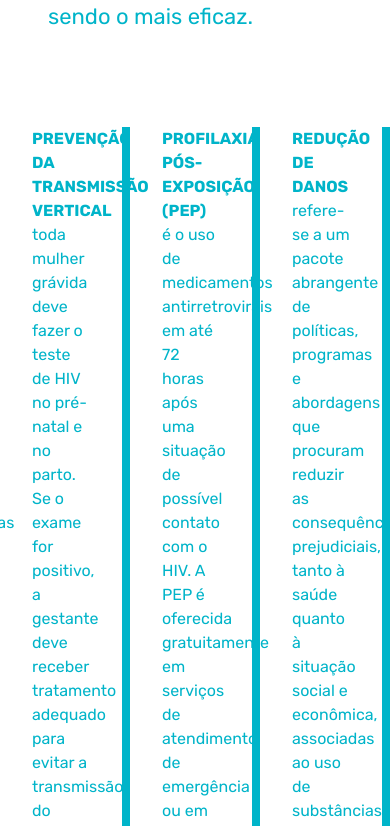
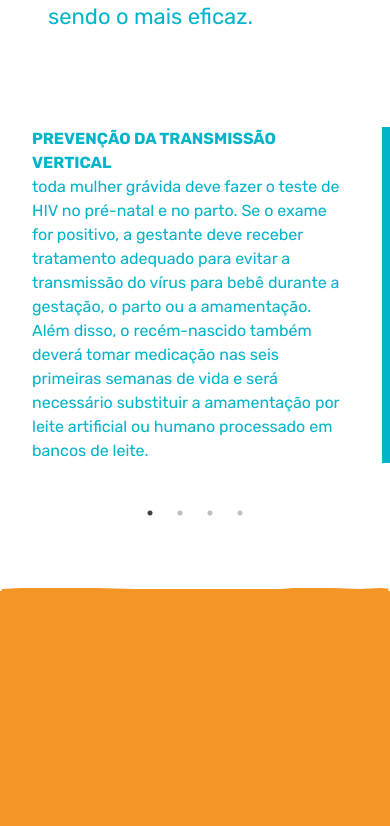
Before and after one commit to miguelzinhe/abong-site, a React (Create React App) app: page / in a window 390 px wide. Shown: the part 10420-11246 px from the top of the page. Built offline with nearby package versions, Linux system fonts and the light colour scheme.

Commit message:
Responsive slides

```diff
--- a/src/components/PreventionCarousel/PreventionCarousel.js
+++ b/src/components/PreventionCarousel/PreventionCarousel.js
@@ -1,4 +1,4 @@
-import React from "react";
+import React, { useState, useEffect } from "react";
 import Slider from 'react-slick';
 import styled from 'styled-components';
 import "slick-carousel/slick/slick.css";
@@ -28,11 +28,21 @@ const PreventionCarousel = () => {
     },
   ];
 
+  const [width, setWidth] = useState(window.innerWidth)
+
+  useEffect(() => {
+    function resizeListener(){
+      setWidth(window.innerWidth)
+    }
+
+    window.addEventListener("resize", resizeListener)
+  })
+
   const settings = {
     dots: true,
     infinite: true,
     speed: 500,
-    slidesToShow: 3,
+    slidesToShow: width > 1200 ? 3 : 1,
     slidesToScroll: 1,
     arrows: false,
   };
```
